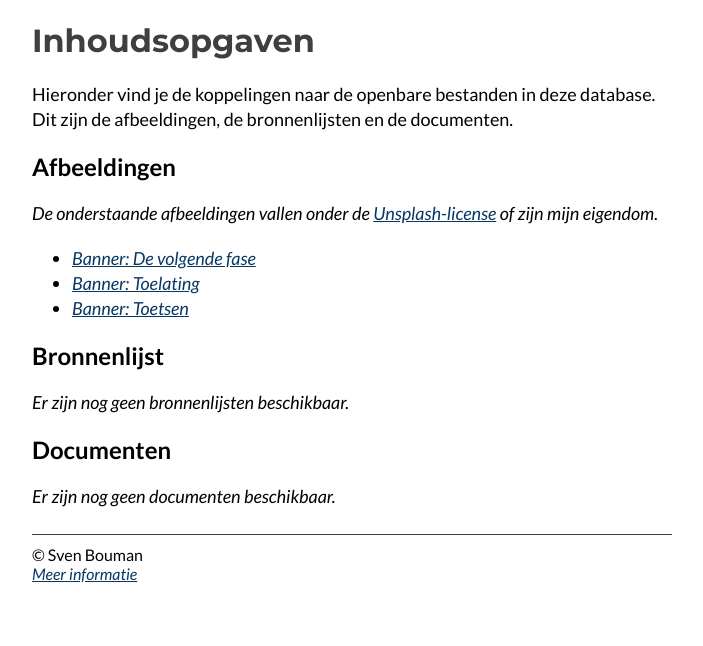
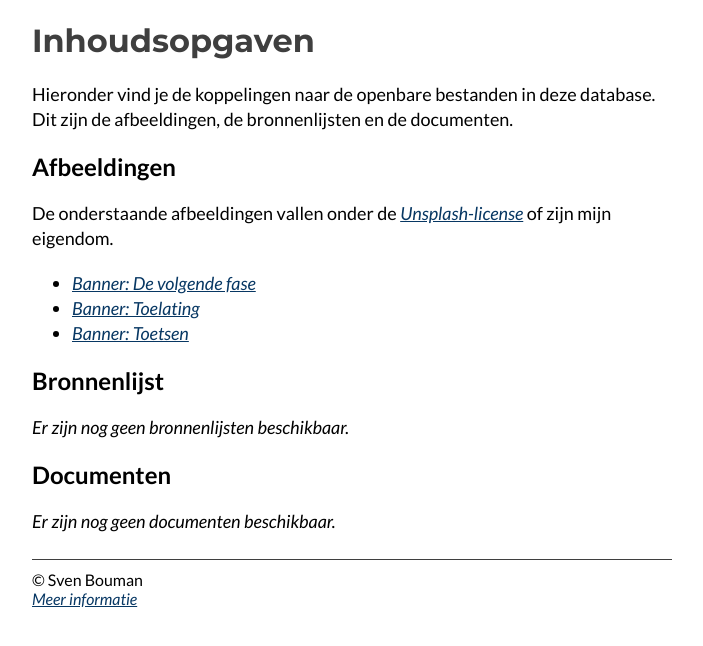
Before and after one commit to kevin-51/bronnen, a Jekyll site: the page built from index.md, in a window 1280 px wide. Shown: the top 646 px of the page, without its empty margins (288-991 px from the left). Built offline with Jekyll 4.4.1, drawn with Linux system fonts in a browser that asks for light colours.

```diff
--- a/index.md
+++ b/index.md
@@ -7,7 +7,7 @@ layout: index-24H1
 Hieronder vind je de koppelingen naar de openbare bestanden in deze database. Dit zijn de afbeeldingen, de bronnenlijsten en de documenten.
 
 ## Afbeeldingen
-*De onderstaande afbeeldingen vallen onder de [Unsplash-license](https://unsplash.com/license) of zijn mijn eigendom.*
+De onderstaande afbeeldingen vallen onder de [Unsplash-license](https://unsplash.com/license) of zijn mijn eigendom.
 * [Banner: De volgende fase](/afbeelding/siho/2024/02-0223.jpg)
 * [Banner: Toelating](/afbeelding/siho/2024/03-0305.jpg)
 * [Banner: Toetsen](/afbeelding/siho/2024/04-0421.jpg)
```
